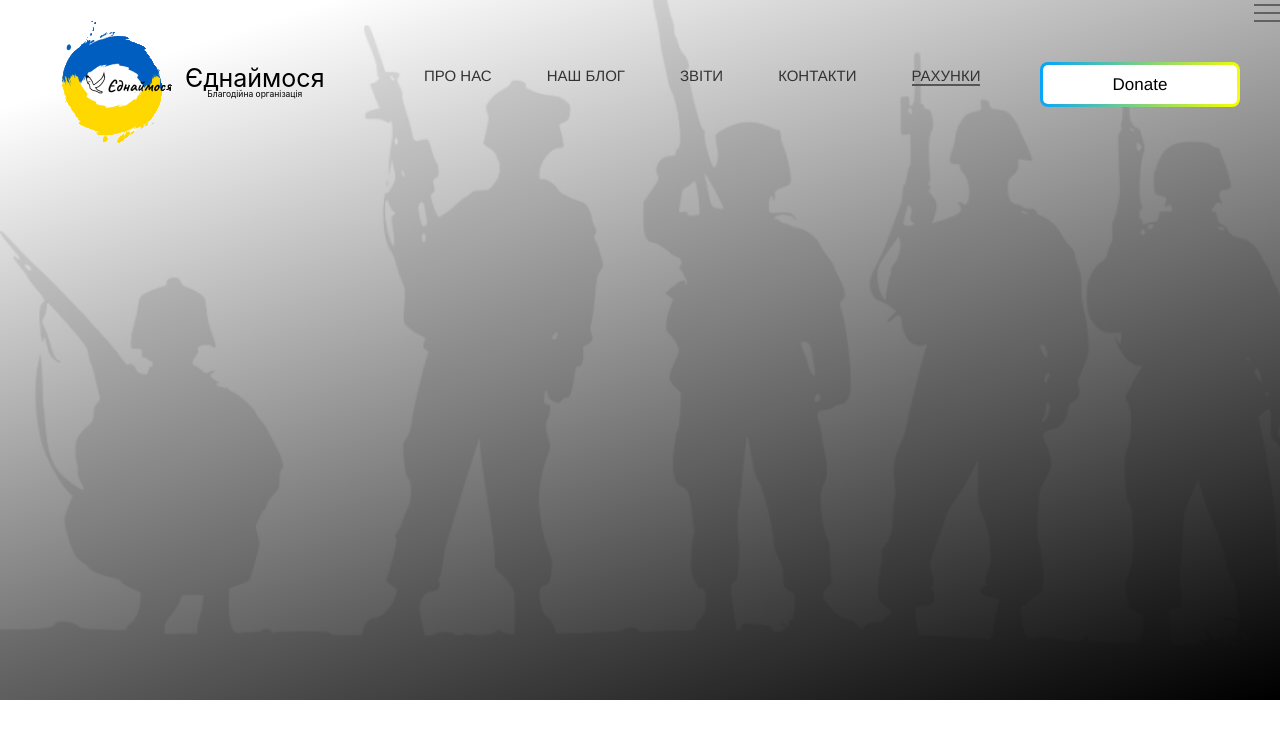
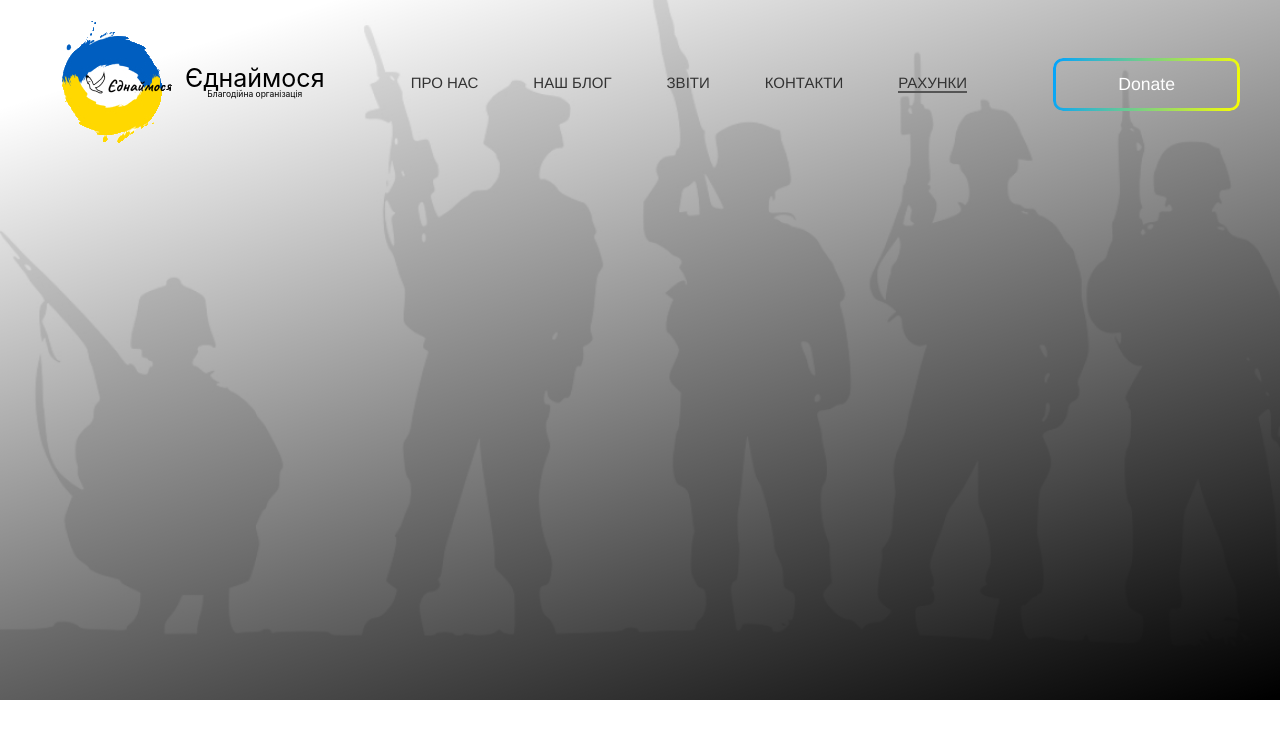
Before and after one commit to Shootka/yednaymosya, a React (Create React App) app in the folder client/: page /accounts in a window 1280 px wide. Shown: the top 738 px of the page. Built offline with nearby package versions, Linux system fonts and the light colour scheme.

Commit message:
refactor component Button

```diff
--- a/client/src/components/Button/Button.js
+++ b/client/src/components/Button/Button.js
@@ -1,14 +1,16 @@
 import React from 'react';
 import './style.scss'
-import {Route} from "react-router-dom";
 
 const Button = ({route, desc}) => {
   const handleClick = (e, route) => {
-    // <Route path={"/"}/>
+   e.view.navigator.href = route
   }
 
   return (
-    <button className={"unit-btn"} onClick={(e) => handleClick(e,route)}>{desc}</button>
+    <div className={"unit-btn"} onClick={(e) => handleClick(e, route)}>
+      <button className={"true-btn"} >{desc}</button>
+
+    </div>
   );
 };
 
--- a/client/src/components/Button/style.scss
+++ b/client/src/components/Button/style.scss
@@ -1,24 +1,46 @@
-.unit-btn{
-  width: 200px;
-  height: 45px;
+.unit-btn:hover {
+  box-shadow: none;
+
   border-radius: 8px;
+  background: linear-gradient(101deg, #00A3FF, #FAFF00);
+}
+
+.unit-btn {
+  color: #313149;
+  padding: 6px 5px;
+  display: inline-block;
+  position: relative;
+  z-index: 0;
   cursor: pointer;
+}
 
+.unit-btn:before {
+  content: "";
+  position: absolute;
+  z-index: -1;
+  inset: 0;
+  padding: 3px;
+  border-radius: 10px;
+  background: linear-gradient(101deg, #00A3FF, #FAFF00);
+  mask:
+          linear-gradient(#fff 0 0) content-box,
+          linear-gradient(#fff 0 0);
+  -webkit-mask-composite: xor;
+  mask-composite: exclude;
+}
+.true-btn{
   font-family: 'Helvetica Neue', sans-serif;
   font-style: normal;
   font-weight: 400;
-  font-size: 17px;
+  font-size: 17.6036px;
   line-height: 21px;
-  padding: .5rem 3rem;
-  border: solid 3.5px transparent;
-  background-image: linear-gradient(rgba(255, 255, 255, 0), rgba(255, 255, 255, 0)), linear-gradient(101deg, #00A3FF, #FAFF00);
-  background-origin: border-box;
-  background-clip: content-box, border-box;
-  box-shadow: 2px 1000px 1px #fff inset;
-
+  color: #FFFFFF;
+  cursor: pointer;
+  background: transparent;
+  border: none;
+  border-radius: 8px;
+  padding: 10px 60px;
 }
-.unit-btn:hover {
-  box-shadow: none;
-  color: white;
-  transition: 0.5s;
+.true-btn:hover{
+  color: #000000;
 }
--- a/client/src/components/NavBar/BurgerMenu.js
+++ b/client/src/components/NavBar/BurgerMenu.js
@@ -4,17 +4,19 @@ import {NavLink} from "react-router-dom";
 import {useDispatch, useSelector} from "react-redux";
 import navElem from "./navList";
 
-const BurgerMenu = ({open}) => {
+const BurgerMenu = () => {
   const isOpen = useSelector(state => state.burgerMenu.data)
   const dispatch = useDispatch()
 
-  const openMenu = () => {
-
+  const handleClick = (eve) => {
+    dispatch({type: "TOGGLE_MENU", payload: !isOpen})
+    eve.currentTarget.checked = !isOpen
   }
-
   return (
-    <div className="burger-menu" >
-      <input id="menu-toggle" type="checkbox" onClick={() => {}} defaultChecked={!!open}/>
+    <div className="burger-menu" style={{marginTop: "-14px"}}>
+      <input id="menu-toggle" type="checkbox"
+             onClick={(event) => handleClick(event)}
+      />
       <label className="menu-btn" htmlFor="menu-toggle">
         <span></span>
       </label>
--- a/client/src/components/NavBar/NavBar.js
+++ b/client/src/components/NavBar/NavBar.js
@@ -9,13 +9,12 @@ const NavBar = () => {
   const isOpen = useSelector(state => state.burgerMenu.data)
   const dispatch = useDispatch()
 
-
-
-  const toggleMenu = () => {
+  const handleClick = (eve) => {
     dispatch({type: "TOGGLE_MENU", payload: !isOpen})
   }
+
   return (
-    <div onClick={() => toggleMenu()}>
+    <div>
       <ul className={'nav-bar'}>
         {navElem.map(el => {
           return <li key={Math.random()} className={'item'}>
@@ -23,7 +22,7 @@ const NavBar = () => {
           </li>
         })}
       </ul>
-      <BurgerMenu open={isOpen}/>
+      <BurgerMenu/>
     </div>
   );
 };
--- a/client/src/components/NavBar/style.scss
+++ b/client/src/components/NavBar/style.scss
@@ -1,4 +1,5 @@
 .nav-bar {
+  padding: 0 20px;
   display: flex;
   list-style: none;
   flex-wrap: wrap;
@@ -19,18 +20,22 @@ a {
   color: #333333;
 }
 
+
+
+
+
 ///Burger////
 .menu-btn{
-  display: flex;
+  display: none;
   align-items: center;
   position: absolute;
   top: 0;
-  right:0;
   width: 26px;
   height: 26px;
   cursor: pointer;
   z-index: 1;
 }
+
 
 .menu-btn > span,
 .menu-btn > span::before,
@@ -100,3 +105,13 @@ a {
   visibility: visible;
   left: 0;
 }
+
+
+@media  (max-width: 887px){
+  .nav-bar{
+    display: none;
+  }
+  .menu-btn{
+    display: flex;
+  }
+}
--- a/client/src/components/pages/Hero/Hero.js
+++ b/client/src/components/pages/Hero/Hero.js
@@ -17,7 +17,7 @@ const Hero = () => {
         </div>
       </div>
       <NavBar/>
-      <Button desc={"Donate"}/>
+      <Button desc={"Donate"} route={"/accounts"}/>
 
     </div>
   );
```
